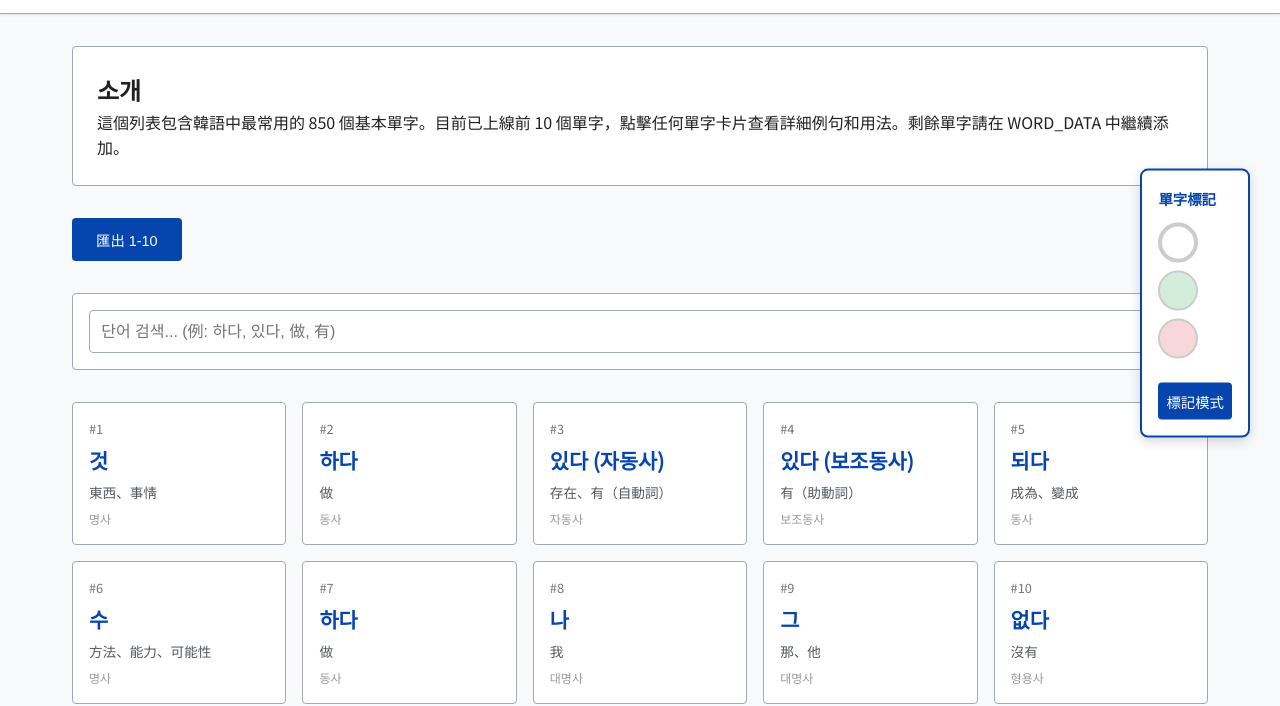
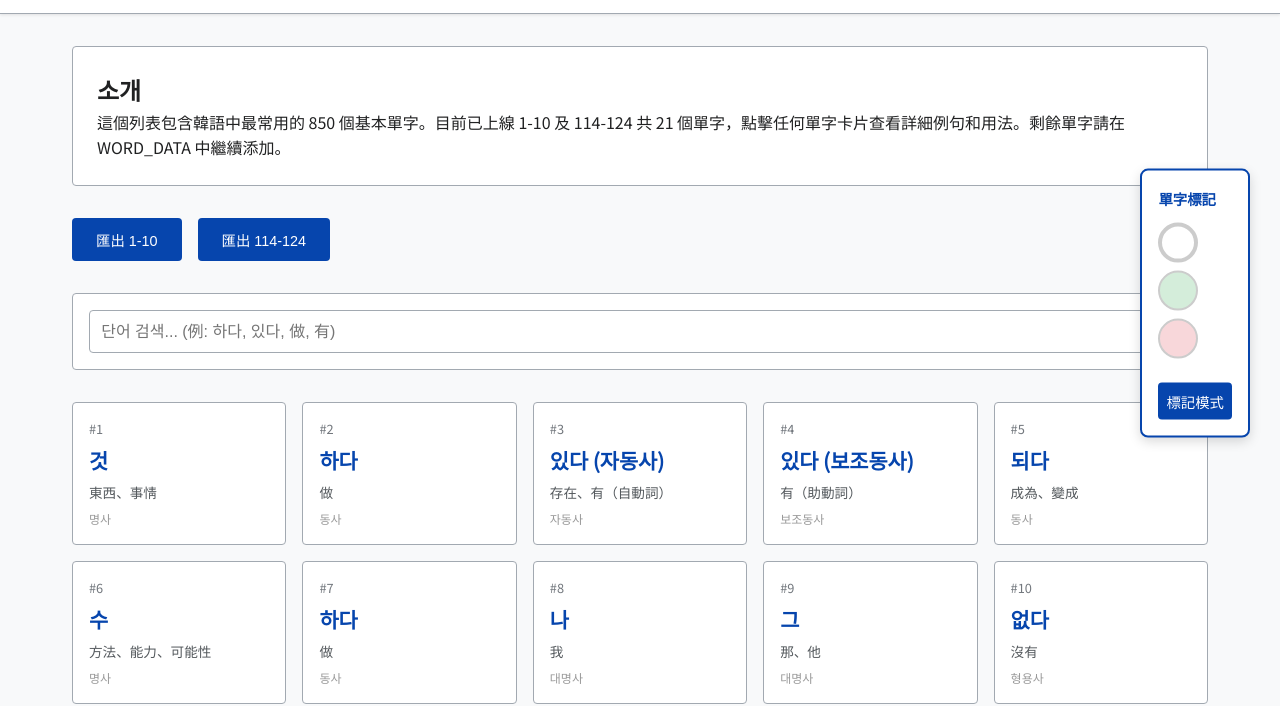
Before and after one commit to nd733780/kr_learn_2025, a plain HTML site: page index.html in a window 1280 px wide. Shown: the part 97-803 px from the top of the page. Drawn offline with Linux system fonts and the light colour scheme.

Commit message:
Update index.html

```diff
--- a/index.html
+++ b/index.html
@@ -75,11 +75,12 @@
     <div class="container">
         <div class="intro">
             <h2>소개</h2>
-            <p>這個列表包含韓語中最常用的 850 個基本單字。目前已上線前 10 個單字，點擊任何單字卡片查看詳細例句和用法。剩餘單字請在 WORD_DATA 中繼續添加。</p>
+            <p>這個列表包含韓語中最常用的 850 個基本單字。目前已上線 1-10 及 114-124 共 21 個單字，點擊任何單字卡片查看詳細例句和用法。剩餘單字請在 WORD_DATA 中繼續添加。</p>
         </div>
 
         <div class="export-section">
             <button class="export-btn" onclick="exportRange(1, 10)">匯出 1-10</button>
+            <button class="export-btn" onclick="exportRange(114, 124)">匯出 114-124</button>
         </div>
 
         <div class="search-box">
```
